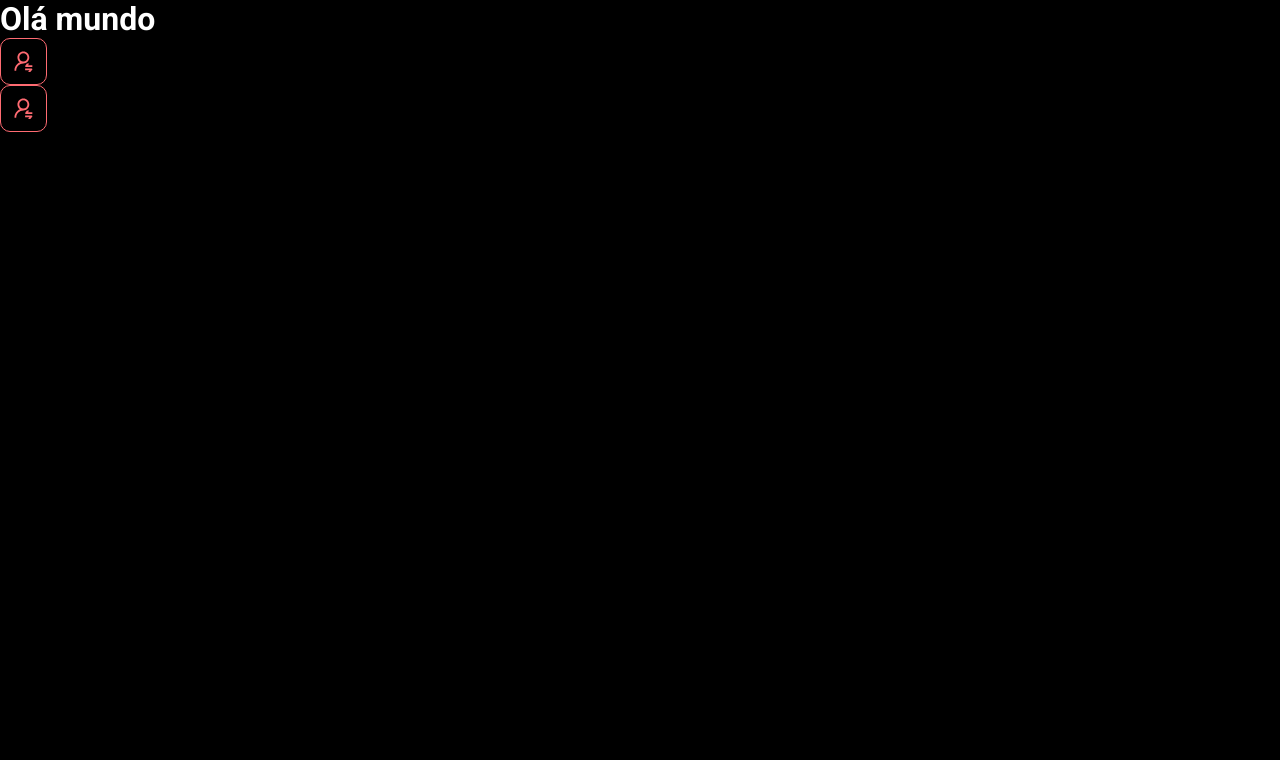
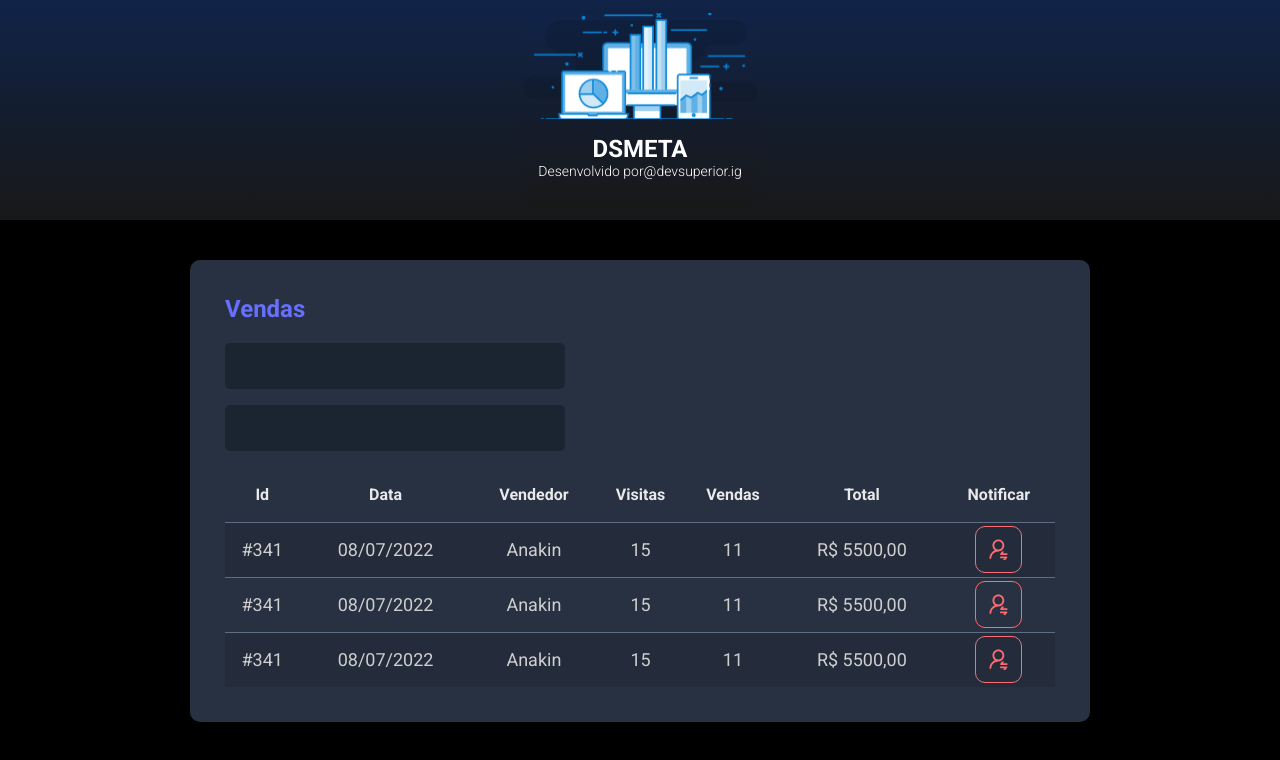
Before and after one commit to eduharuo123/dsMeta, a React (Vite) app in the folder frontend/: page / in a window 1280 px wide. Shown: the top 760 px of the page. Built offline with nearby package versions, Linux system fonts and the light colour scheme.

Commit message:
Other components

```diff
--- a/frontend/src/App.tsx
+++ b/frontend/src/App.tsx
@@ -1,15 +1,21 @@
 import NotificationButton from "./Components/NotificationButton"
-
+import Header from "./Components/Header"
+import SalesCard from "./Components/SalesCard"
 
 function App() {
 
   return (
     <>
-      <h1>Olá mundo</h1>
-      <NotificationButton/>
-      <NotificationButton/>
+      <Header />
+      <main>
+        <section id="sales">
+          <div className="dsmeta-container">
+            <SalesCard/>
+          </div>
+        </section>
+      </main>
     </>
-    )
+  )
 }
 
 export default App
--- /dev/null
+++ b/frontend/src/Components/Header/index.tsx
@@ -0,0 +1,20 @@
+import logo from "../../assets/img/logo.svg"
+import './styles.css'
+
+
+function Header() {
+
+    return (
+        <header>
+            <div className="LogoContainer">
+                <img src={logo} alt="logo DsMeta" />
+                    <h1>DsMeta</h1>
+                    <p>Desenvolvido por
+                        <a href="">@devsuperior.ig</a>
+                    </p>
+            </div>
+        </header>
+    )
+}
+
+export default Header
--- /dev/null
+++ b/frontend/src/Components/Header/styles.css
@@ -0,0 +1,33 @@
+
+header{
+    background: linear-gradient(180deg, #102347 0%, #181818 100%);
+    height: 220px;
+    display: flex;
+    align-items: center;
+    justify-content: center;
+}
+
+
+.LogoContainer{
+    display: flex;
+    flex-direction: column;
+    align-items: center;
+    justify-content: center;
+
+}
+
+.LogoContainer img{
+    width: 235px;
+}
+
+
+.LogoContainer h1{
+    text-transform: uppercase;
+    margin-top: 15px;
+    font-size: 24px;
+}
+.LogoContainer p{
+    font-size: 14px;
+    font-weight: 300;
+    margin-bottom: 28px;
+}
--- /dev/null
+++ b/frontend/src/Components/SalesCard/index.tsx
@@ -0,0 +1,78 @@
+import icon from '../../assets/img/notificationIcon.svg'
+import './styles.css'
+import NotificationButton from '../NotificationButton'
+
+function SalesCard() {
+    return (
+        <div className="dsmeta-card">
+            <h2 className="dsmeta-sales-title">Vendas</h2>
+            <div>
+                <div className="dsmeta-form-control-container">
+                    <input className="dsmeta-form-control" type="text" />
+                </div>
+                <div className="dsmeta-form-control-container">
+                    <input className="dsmeta-form-control" type="text" />
+                </div>
+            </div>
+            <div>
+                <table className="dsmeta-sales-table">
+                    <thead>
+                        <tr>
+                            <td className="show992">Id</td>
+                            <td className="show576">Data</td>
+                            <td>Vendedor</td>
+                            <td className="show992">Visitas</td>
+                            <td className="show992">Vendas</td>
+                            <td>Total</td>
+                            <td>Notificar</td>
+                        </tr>
+                    </thead>
+                    <tbody>
+                        <tr>
+                            <td className="show992">#341</td>
+                            <td className="show576">08/07/2022</td>
+                            <td>Anakin</td>
+                            <td className="show992">15</td>
+                            <td className="show992">11</td>
+                            <td>R$ 5500,00</td>
+                            <td>
+                                <div className="dsmeta-red-btn-container">
+                                    <NotificationButton />
+                                </div>
+                            </td>
+                        </tr>
+                        <tr>
+                            <td className="show992">#341</td>
+                            <td className="show576">08/07/2022</td>
+                            <td>Anakin</td>
+                            <td className="show992">15</td>
+                            <td className="show992">11</td>
+                            <td>R$ 5500,00</td>
+                            <td>
+                                <div className="dsmeta-red-btn-container">
+                                    <NotificationButton />
+                                </div>
+                            </td>
+                        </tr>
+                        <tr>
+                            <td className="show992">#341</td>
+                            <td className="show576">08/07/2022</td>
+                            <td>Anakin</td>
+                            <td className="show992">15</td>
+                            <td className="show992">11</td>
+                            <td>R$ 5500,00</td>
+                            <td>
+                                <div className="dsmeta-red-btn-container">
+                                    <NotificationButton />
+                                </div>
+                            </td>
+                        </tr>
+                    </tbody>
+
+                </table>
+            </div>
+        </div>
+    )
+}
+
+export default SalesCard
--- /dev/null
+++ b/frontend/src/Components/SalesCard/styles.css
@@ -0,0 +1,119 @@
+.dsmeta-card{
+    background-color: #283142;
+    border-radius: 10px;
+    padding: 30px 10px;
+}
+
+.dsmeta-container{
+    width: 100%;
+    max-width: 900px;
+    margin: 0 auto;
+}
+
+#sales {
+    padding: 40px 10px;
+    display: flex;
+    justify-content: center;
+    align-items: center;
+}
+
+.dsmeta-sales-title{
+    color:#676FFF;
+    font-size: 24px;
+    font-weight: 700;
+    margin-bottom: 20px;
+}
+
+.dsmeta-form-control{
+    background-color: #1B2531;
+    width: 100%;
+    max-width: 300px;
+    height: 46px;
+    border-radius: 5px;
+    border-color: #384459;
+    border: 1px;
+    color:#9AAABE;
+    padding: 0 20px;
+    font-size: 18px;
+}
+
+.dsmeta-form-control-container{
+    margin-bottom: 16px;
+    max-width: 300px;
+}
+
+.dsmeta-sales-table{
+    width: 100%;
+    border-spacing: 0;
+    border-collapse: collapse;
+}
+
+.dsmeta-sales-table thead{
+    height: 55px;
+    font-size: 16px;
+    color:#E9E9E9;
+    font-weight: 700;
+}
+
+.dsmeta-sales-table thead td{
+    text-align: center;
+}
+
+.dsmeta-sales-table tbody{
+    font-size: 14px;
+    font-weight: 400;
+    color: #CFCFCF;
+    text-align: center;
+}
+
+.dsmeta-sales-table tbody tr{
+    height: 74px;
+    border-top: 1px solid #5F6E82;
+}
+
+.dsmeta-sales-table tbody tr:hover > td {
+    background-color: #384459;
+}
+
+.dsmeta-sales-table tbody tr:nth-child(odd){
+    background-color: #242C3B;
+}
+
+.dsmeta-red-btn-container{
+    display: flex;
+    justify-content: center;
+}
+
+.show576{
+    display: none;
+}
+
+.show992{
+    display: none;
+}
+
+
+@media (min-width: 576px) {
+    .show576{
+        display: table-cell;
+    }
+    .dsmeta-card{
+        padding: 35px;
+
+    }
+
+    .dsmeta-sales-table tbody{
+        font-size: 18px;
+    }
+
+    .dsmeta-sales-table tbody tr{
+        height: 55px;
+    }
+}
+
+
+@media (min-width: 992px) {
+    .show992{
+        display: table-cell;
+    }
+}
--- a/frontend/src/index.css
+++ b/frontend/src/index.css
@@ -39,3 +39,24 @@
     color: #fff;
     text-decoration: none;
 }
+
+
+.dsmeta-container{
+    width: 100%;
+    max-width: 900px;
+    margin: 0 auto;
+}
+
+#sales {
+    padding: 40px 10px;
+    display: flex;
+    justify-content: center;
+    align-items: center;
+}
+
+.dsmeta-sales-title{
+    color:#676FFF;
+    font-size: 24px;
+    font-weight: 700;
+    margin-bottom: 20px;
+}
```
Also changed, not shown: frontend/src/assets/img/logo.svg (added).
